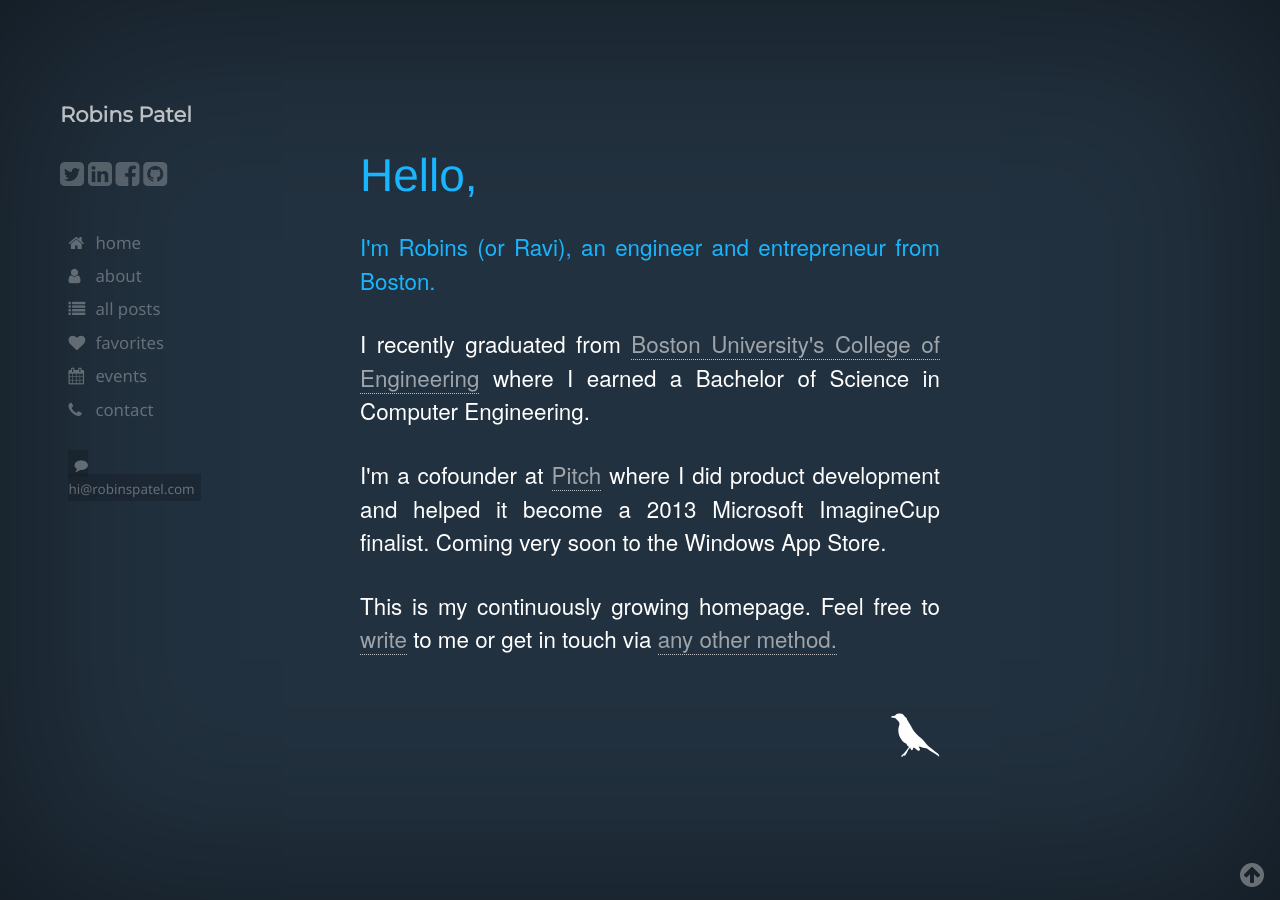
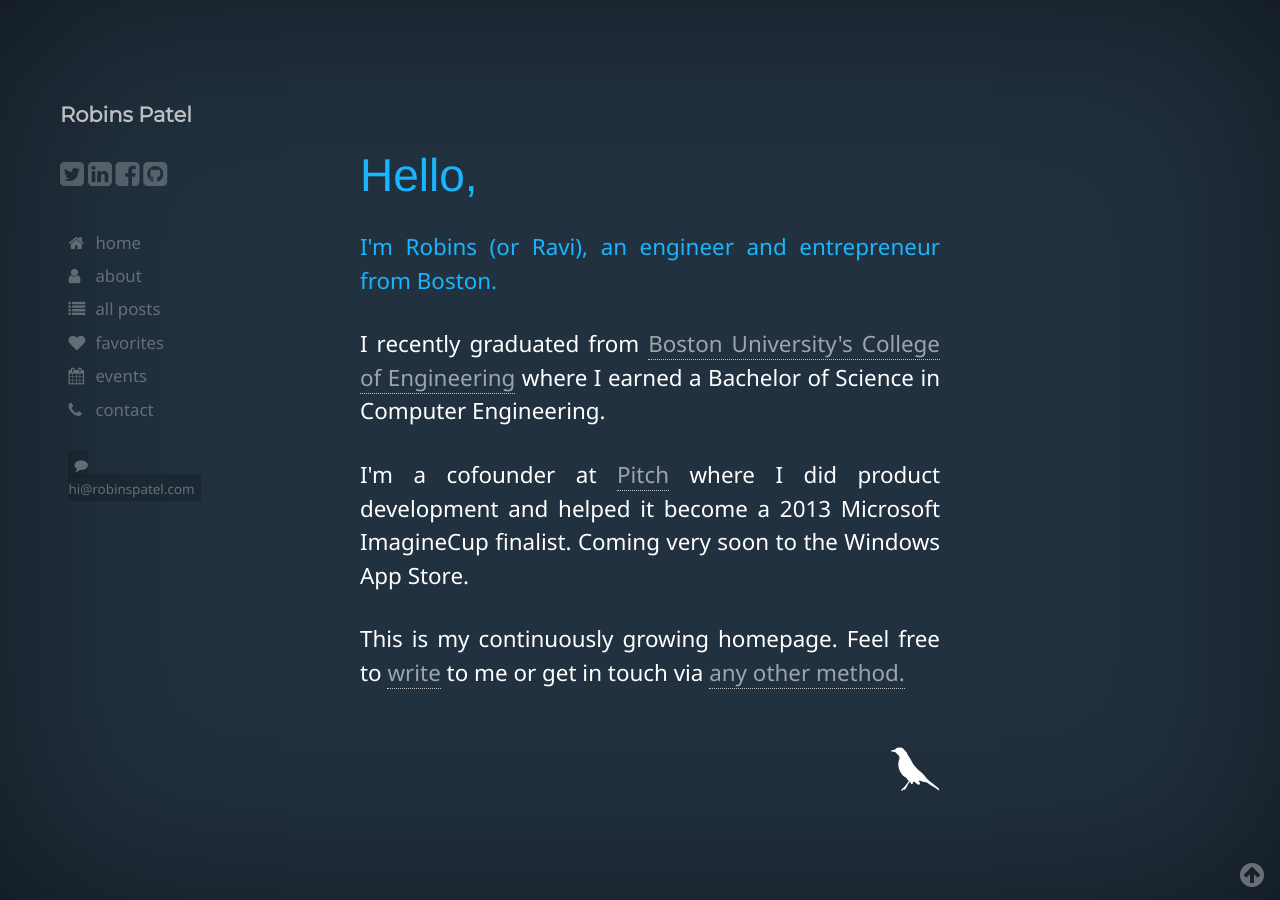
Before and after one commit to arnp/personal-site, a Jekyll site: the page built from index.html, in a window 1280 px wide. Built offline with Jekyll 4.4.1, drawn with Linux system fonts in a browser that asks for light colours; nearby versions of some CDN libraries; Markdown is read by kramdown in place of the engine named in the settings.

Commit message:
style update

```diff
--- a/stylesheets/base.css
+++ b/stylesheets/base.css
@@ -87,7 +87,7 @@ h1, h2, h3, h4, h5, h6, p, li, td {
 	h6 { font-size: 14px; line-height: 21px; }
 	.subheader { color: #777; }
 
-	p { font-family: "HelveticaNeue-Light" ,"Segoe UI",;margin: 0 0 20px 0; font-size: 18px;}
+	p { font-family: "HelveticaNeue-Light","Segoe UI";margin: 0 0 20px 0; font-size: 18px;}
 	p img { margin: 0; }
 	p.lead { font-size: 21px; line-height: 27px; color: #777;  }
 
```
Also changed, not shown: 9 other files.
